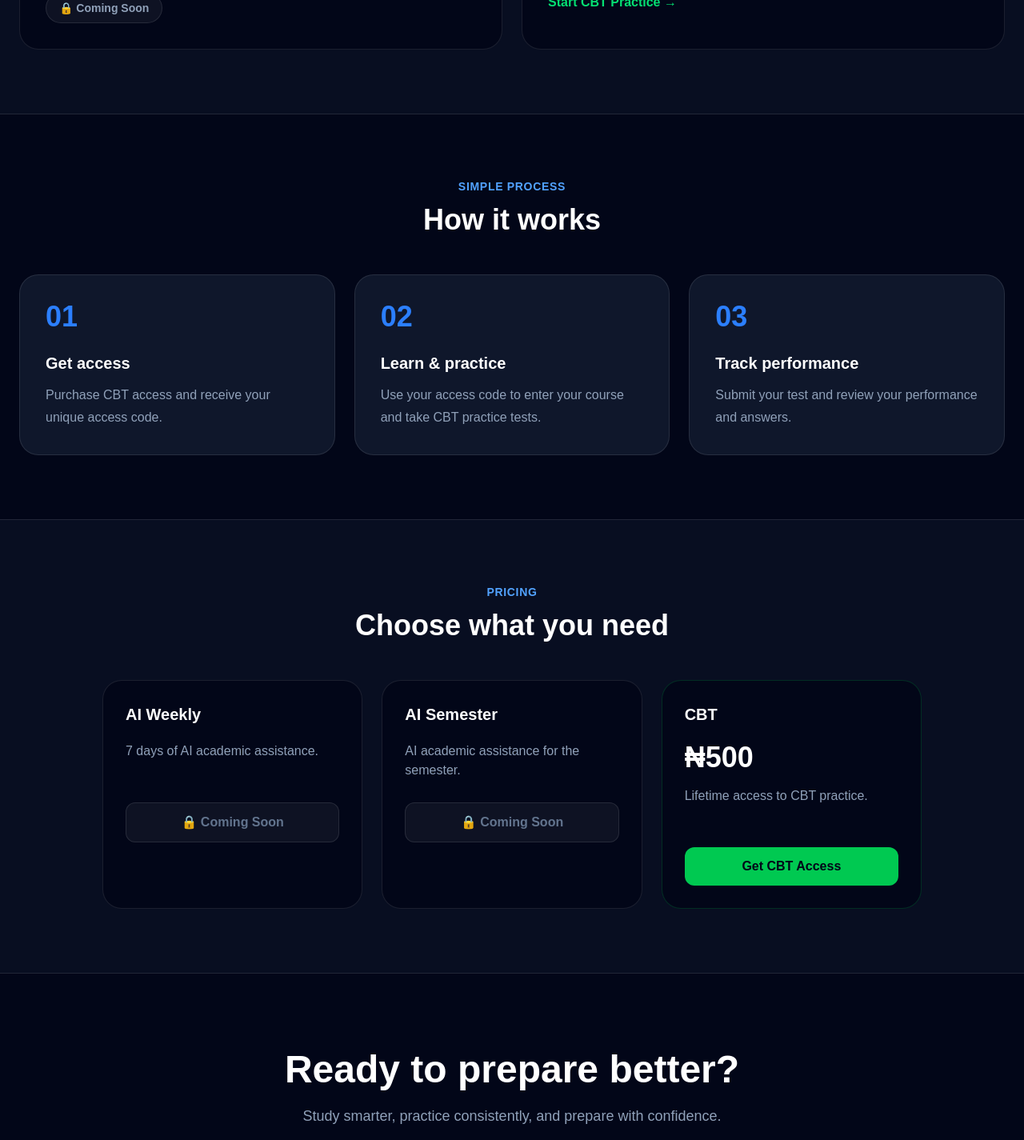
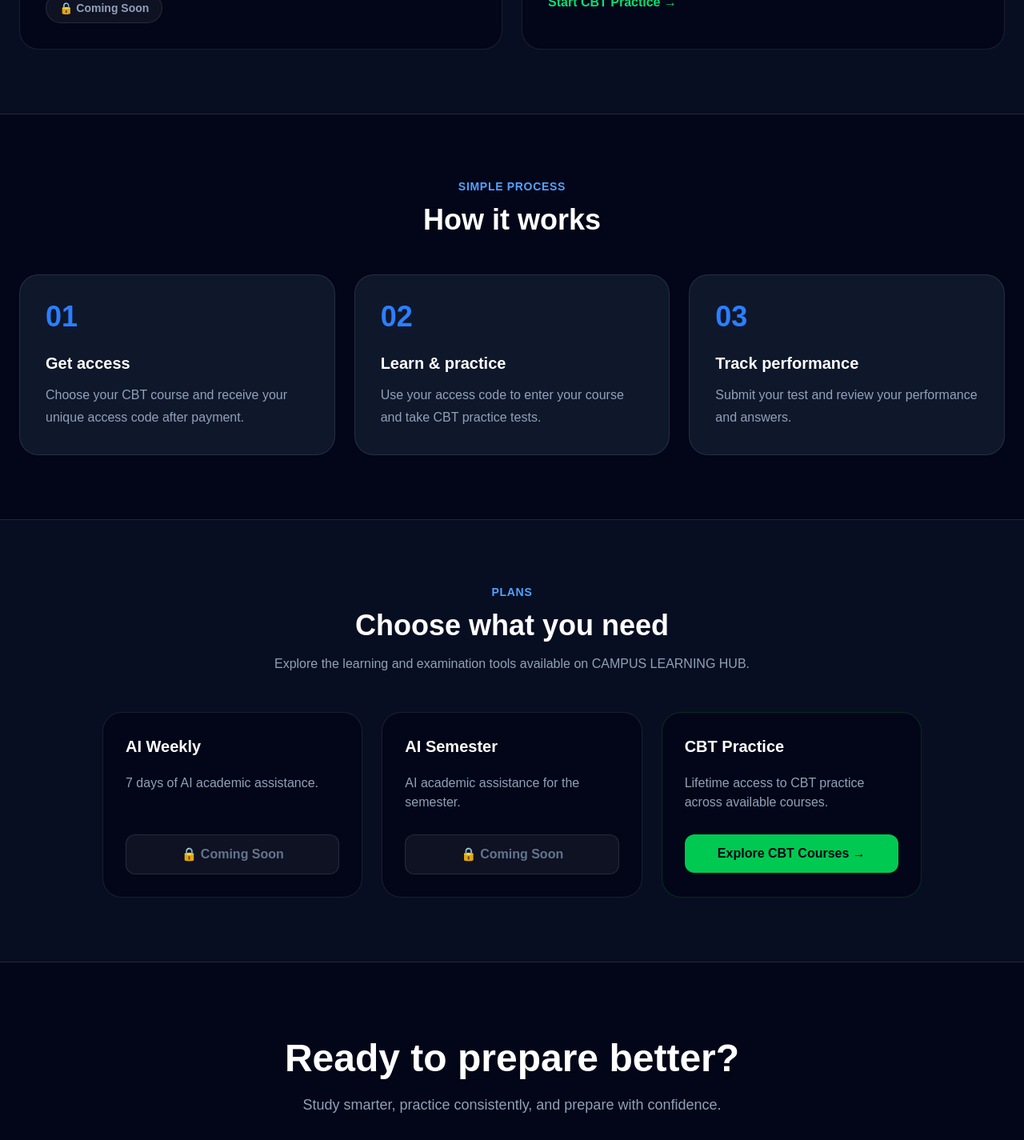
Before and after one commit to deborahasuquo531-star/Campus-Learning-Hub-Frontend, a Next.js app: page / in a window 1280 px wide. Shown: the part 1330-2755 px from the top of the page at 80% size. Built offline with nearby package versions, Linux system fonts and the light colour scheme.

Commit message:
Remove CBT price from homepage

```diff
--- a/app/page.tsx
+++ b/app/page.tsx
@@ -65,7 +65,7 @@ export default function Home() {
               href="/payment"
               className="rounded-xl bg-blue-500 px-7 py-3.5 text-center font-semibold hover:bg-blue-400"
             >
-              Get CBT Access — ₦500
+              Explore CBT Courses →
             </a>
 
             <a
@@ -218,7 +218,7 @@ export default function Home() {
               {
                 number: "01",
                 title: "Get access",
-                text: "Purchase CBT access and receive your unique access code.",
+                text: "Choose your CBT course and receive your unique access code after payment.",
               },
               {
                 number: "02",
@@ -258,12 +258,17 @@ export default function Home() {
         <div className="mx-auto max-w-7xl px-6 py-20">
           <div className="text-center">
             <p className="text-sm font-semibold uppercase tracking-wider text-blue-400">
-              Pricing
+              Plans
             </p>
 
             <h2 className="mt-3 text-3xl font-bold md:text-4xl">
               Choose what you need
             </h2>
+
+            <p className="mx-auto mt-4 max-w-2xl text-slate-400">
+              Explore the learning and examination tools available on
+              CAMPUS LEARNING HUB.
+            </p>
           </div>
 
           <div className="mx-auto mt-12 grid max-w-5xl gap-6 md:grid-cols-3">
@@ -295,19 +300,17 @@ export default function Home() {
 
             {/* CBT */}
             <div className="rounded-3xl border border-green-500/20 bg-slate-950 p-7">
-              <h3 className="text-xl font-bold">CBT</h3>
+              <h3 className="text-xl font-bold">CBT Practice</h3>
 
-              <p className="mt-5 text-4xl font-bold">₦500</p>
-
-              <p className="mt-4 min-h-12 text-slate-400">
-                Lifetime access to CBT practice.
+              <p className="mt-5 min-h-12 text-slate-400">
+                Lifetime access to CBT practice across available courses.
               </p>
 
               <a
                 href="/payment"
                 className="mt-7 block rounded-xl bg-green-500 px-5 py-3 text-center font-semibold text-slate-950 hover:bg-green-400"
               >
-                Get CBT Access
+                Explore CBT Courses →
               </a>
             </div>
           </div>
@@ -328,7 +331,7 @@ export default function Home() {
           href="/payment"
           className="mt-8 inline-block rounded-xl bg-blue-500 px-8 py-4 font-semibold hover:bg-blue-400"
         >
-          Get CBT Access — ₦500
+          Explore CBT Courses →
         </a>
       </section>
 
```
